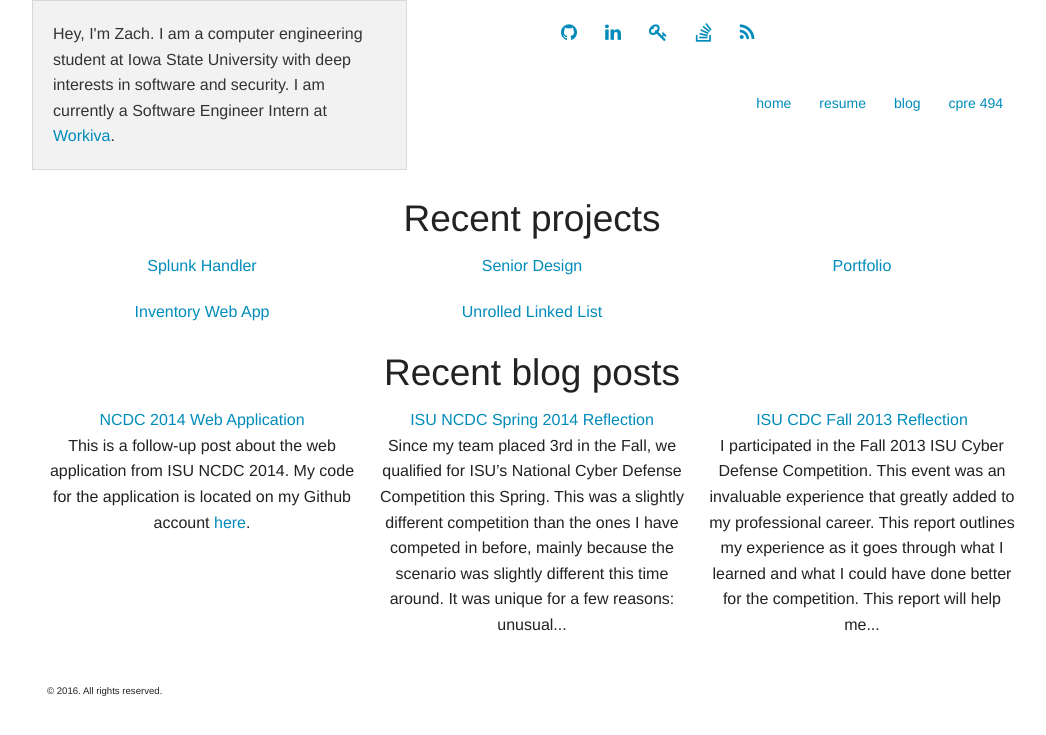
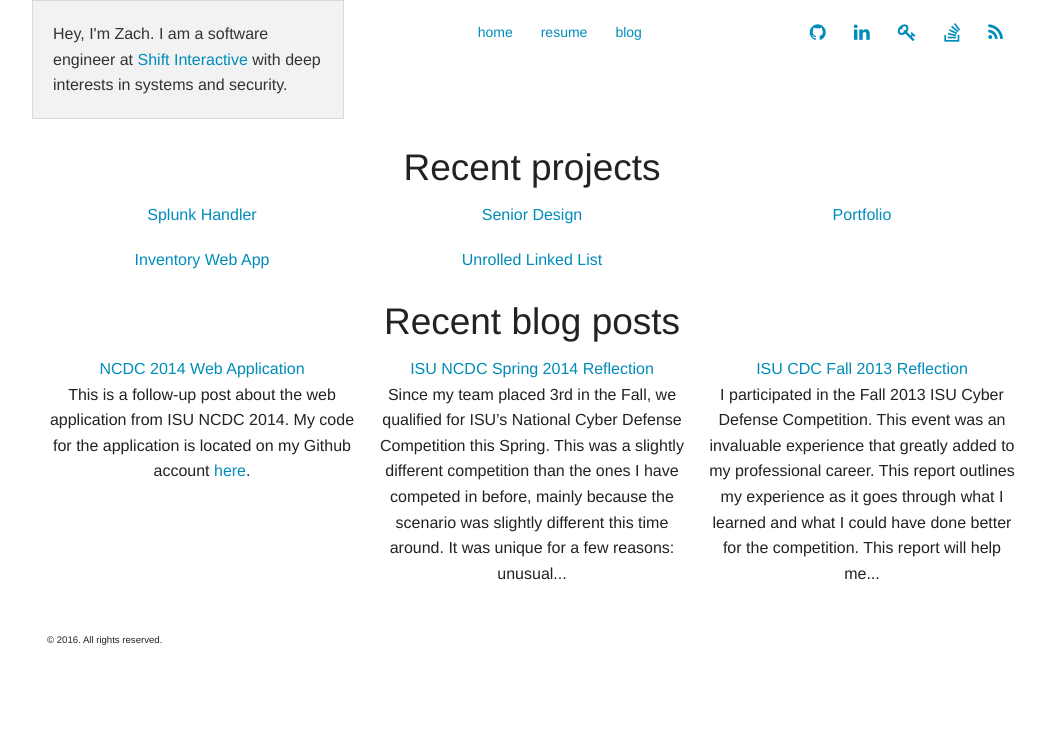
Before and after one commit to zach-taylor/zach-taylor.github.io, a Jekyll site: the page built from index.html, in a window 1280 px wide. Shown: the top 735 px of the page, without its empty margins (108-1154 px from the left). Built offline with Jekyll 4.4.1, drawn with Linux system fonts in a browser that asks for light colours; nearby versions of some CDN libraries.

Commit message:
Update personal intro and nav bar.

```diff
--- a/Gemfile
+++ b/Gemfile
@@ -1,5 +1,5 @@
 source 'https://rubygems.org'
-ruby '2.1.5'
+ruby '2.3.3'
 
 gem 'github-pages'
 gem 'RedCloth', '>= 4.3.0'
--- a/_includes/layout/head.html
+++ b/_includes/layout/head.html
@@ -14,4 +14,4 @@
 
 <!-- stylesheets -->
 <link rel="stylesheet" href="/assets/stylesheets/foundation.min.css">
-<link href="//maxcdn.bootstrapcdn.com/font-awesome/4.2.0/css/font-awesome.min.css" rel="stylesheet">
+<link href="//maxcdn.bootstrapcdn.com/font-awesome/4.7.0/css/font-awesome.min.css" rel="stylesheet">
--- a/_includes/layout/navbar.html
+++ b/_includes/layout/navbar.html
@@ -1,31 +1,29 @@
 <div class="row">
-  <div class="large-6 columns">
+  <div class="large-5 columns">
     <div class="row">
       <div class="large-3"></div>
       <div class="large-9">
         <div class="panel">
           <p>
-            Hey, I'm Zach. I am a computer engineering student at Iowa State University with
-            deep interests in software and security. I am currently a Software Engineer Intern at
-            <a href="https://www.workiva.com">Workiva</a>.
+            Hey, I'm Zach. I am a software engineer at <a href="https://shiftdsm.com">Shift Interactive</a> with
+            deep interests in systems and security.
           </p>
         </div>
       </div>
     </div>
   </div>
-  <div class="large-6 columns">
-    <ul class="side-nav inline-list left">
+  <div class="large-7 columns">
+    <ul class="side-nav inline-list right">
       <li><a href="https://github.com/zach-taylor"><i class="fa fa-github fa-lg"></i></a></li>
       <li><a href="https://www.linkedin.com/pub/zachary-taylor/75/512/22/"><i class="fa fa-linkedin fa-lg"></i></a></li>
       <li><a href="https://keybase.io/ztaylor"><i class="fa fa-key fa-lg"></i></a></li>
       <li><a href="https://stackoverflow.com/users/2412059/zach-taylor"><i class="fa fa-stack-overflow fa-lg"></i></a></li>
       <li><a href="/feed.xml"><i class="fa fa-rss fa-lg"></i></a></li>
     </ul>
-    <ul class="side-nav inline-list right">
+    <ul class="side-nav inline-list left">
       <li><a href="/">home</a></li>
       <li><a href="/resume">resume</a></li>
       <li><a href="/blog">blog</a></li>
-      <li><a href="/cpre494">cpre 494</a></li>
     </dl>
   </div>
 </div>
```
Also changed, not shown: Gemfile.lock, 2 other files.
